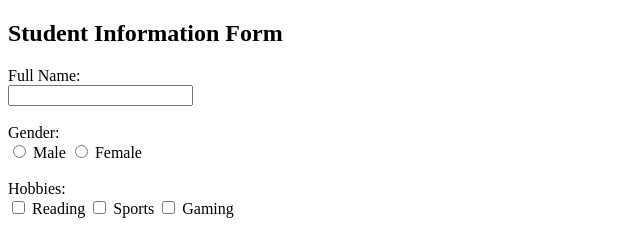
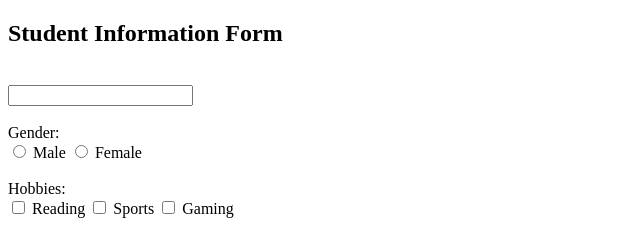
Before and after one commit to Angielica15/my_form.html, a plain HTML site: page index.html in a window 1280 px wide. Shown: the top 233 px of the page, 0-640 px from the left. Drawn offline with Linux system fonts and the light colour scheme.

Commit message:
update index.html

```diff
--- a/index.html
+++ b/index.html
@@ -8,7 +8,7 @@
 
   <form>
 
-    <label for="name">Full Name:</label><br>
+    <label for="name"></label><br>
     <input type="text" id="name" name="name"><br><br>
 
     <label for="gender">Gender:</label><br>
```
